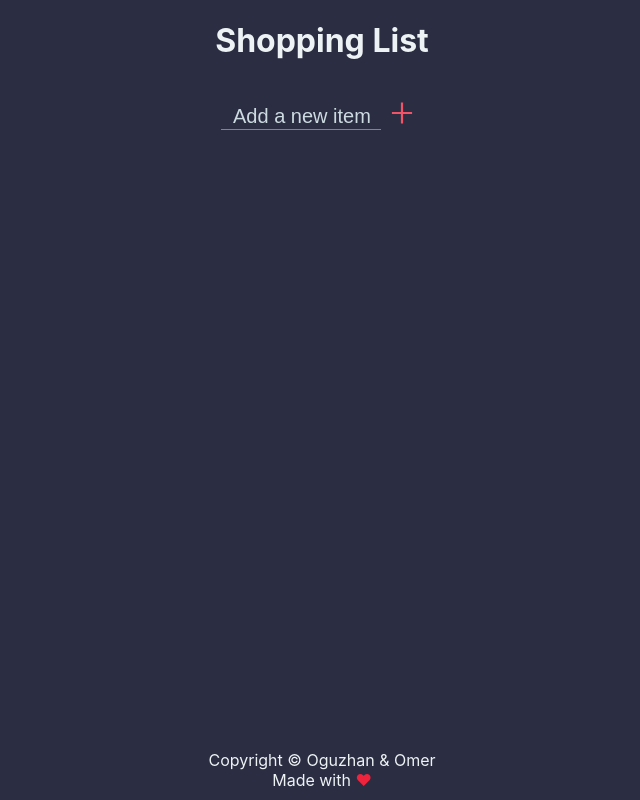
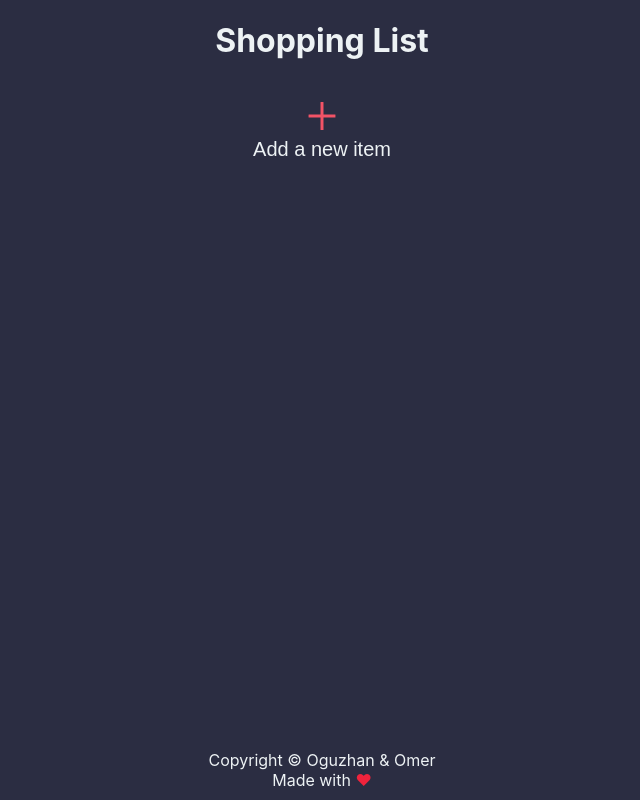
Before and after one commit to OzzyDm/todos-react, a React (Create React App) app: page / in a window 1280 px wide. Shown: the whole page, without its empty margins (318-958 px from the left). Built offline with nearby package versions, Linux system fonts and the light colour scheme.

Commit message:
Update styling

```diff
--- a/src/components/Layout/Footer.module.scss
+++ b/src/components/Layout/Footer.module.scss
@@ -3,7 +3,7 @@
 .footer {
   @include main.center;
   flex-direction: column;
-  margin: 1rem;
+  padding: 1rem;
 
   .heart {
     color: main.$color-tertiary;
--- a/src/components/Layout/Layout.module.scss
+++ b/src/components/Layout/Layout.module.scss
@@ -1,3 +1,6 @@
 .main {
   flex: 1;
+  display: flex;
+  align-items: center;
+  flex-direction: column;
 }
--- a/src/components/NewItem/NewItem.js
+++ b/src/components/NewItem/NewItem.js
@@ -1,4 +1,4 @@
-import { useRef } from "react";
+import { useRef, useState } from "react";
 
 import { AiOutlinePlus } from "react-icons/ai";
 
@@ -6,35 +6,59 @@ import styles from "./NewItem.module.scss";
 
 function NewItem(props) {
   const formRef = useRef();
+  const [enteredInput, setEnteredInput] = useState("");
 
   const formSubmitHandler = (event) => {
     event.preventDefault();
-    const enteredValue = formRef.current.newItem.value;
 
     // check if empty or includes only spaces
-    if (enteredValue && enteredValue.replace(/ /g, "")) {
-      props.onAddItem(enteredValue);
+    if (enteredInput && enteredInput.replace(/ /g, "")) {
+      props.onAddItem(enteredInput);
     }
-    formRef.current.reset();
+    setEnteredInput("");
+    formRef.current.newItem.focus();
+  };
+
+  const onChangeHandler = (event) => {
+    setEnteredInput(event.target.value);
+  };
+
+  const onBlurHandler = (event) => {
+    setEnteredInput(event.target.value);
+    if (enteredInput) {
+      formRef.current.newItem.focus();
+    }
+  };
+
+  const focusOnClick = () => {
     formRef.current.newItem.focus();
   };
 
   return (
     <form onSubmit={formSubmitHandler} ref={formRef} className={styles.form}>
       <label htmlFor="newItem" hidden>
-        New Item
+        Add a new item
       </label>
+      <button type="submit" className={styles.submitButton}>
+        <AiOutlinePlus />
+      </button>
+      <button
+        type="button"
+        className={styles.focusButton}
+        onClick={focusOnClick}
+      >
+        Add a new item
+      </button>
       <input
         id="newItem"
         type="text"
-        placeholder="Add a new item"
         autoComplete="off"
+        spellCheck="false"
+        value={enteredInput}
         className={styles.input}
+        onChange={onChangeHandler}
+        onBlur={onBlurHandler}
       />
-
-      <button type="submit" className={styles.button}>
-        <AiOutlinePlus />
-      </button>
     </form>
   );
 }
--- a/src/components/NewItem/NewItem.module.scss
+++ b/src/components/NewItem/NewItem.module.scss
@@ -2,53 +2,79 @@
 
 .form {
   @include main.center;
-  width: 60vw;
+  flex-direction: column;
+  width: 20rem;
   height: 10rem;
-  padding-bottom: 3rem;
+  margin: 1rem 0 4rem;
 
-  &:focus-within .input {
-    outline: none;
-    width: 50vw;
-    border-bottom: 1px solid main.$color-tertiary;
-    transform: translateY(2rem);
+  @media (hover: hover) {
+    &:hover {
+      .input {
+        width: 16rem;
+        visibility: visible;
+      }
 
-    &::placeholder {
-      opacity: 0;
+      .submitButton {
+        transform: rotate(90deg);
+      }
     }
   }
 
-  &:focus-within .button {
-    font-size: 4rem;
-    color: main.$color-tertiary;
-    transform: translateY(2rem);
+  &:focus-within {
+    width: 100%;
+
+    .submitButton {
+      transform: translateY(1.5rem) rotate(180deg);
+    }
+
+    .focusButton {
+      opacity: 0;
+      z-index: -99;
+      transform: translateY(1.5rem);
+    }
+
+    .input {
+      visibility: visible;
+      transform: translateY(2rem);
+      color: main.$color-secondary;
+      outline: none;
+      width: 70%;
+      cursor: text;
+    }
   }
+}
+
+.submitButton {
+  @include main.center;
+  background-color: transparent;
+  border: none;
+  font-size: 4rem;
+  color: main.$color-tertiary-light;
+  cursor: pointer;
+  transition: all 0.4s;
+}
+
+.focusButton {
+  background-color: transparent;
+  border: none;
+  color: main.$color-secondary;
+  font-size: 2rem;
+  opacity: 1;
+  user-select: none;
+  z-index: 99;
+  transition: all 0.4s;
+  cursor: pointer;
 }
 
 .input {
   background-color: transparent;
   border: none;
   font-size: 2rem;
-  color: main.$color-secondary;
+  color: transparent;
   border-bottom: 1px solid main.$color-tertiary-light;
-  width: 16rem;
+  visibility: hidden;
+  width: 0;
+  transform: translateY(-2rem);
+  cursor: pointer;
   transition: all 0.4s;
-
-  &::placeholder {
-    color: main.$color-secondary-dark;
-    opacity: 1;
-    padding-left: 1rem;
-    transition: all 0.2s;
-  }
 }
-
-.button {
-  background-color: transparent;
-  border: none;
-  font-size: 3rem;
-  color: main.$color-tertiary-light;
-  transition: all 0.2s;
-
-  &:hover {
-    cursor: pointer;
-  }
-}
```
